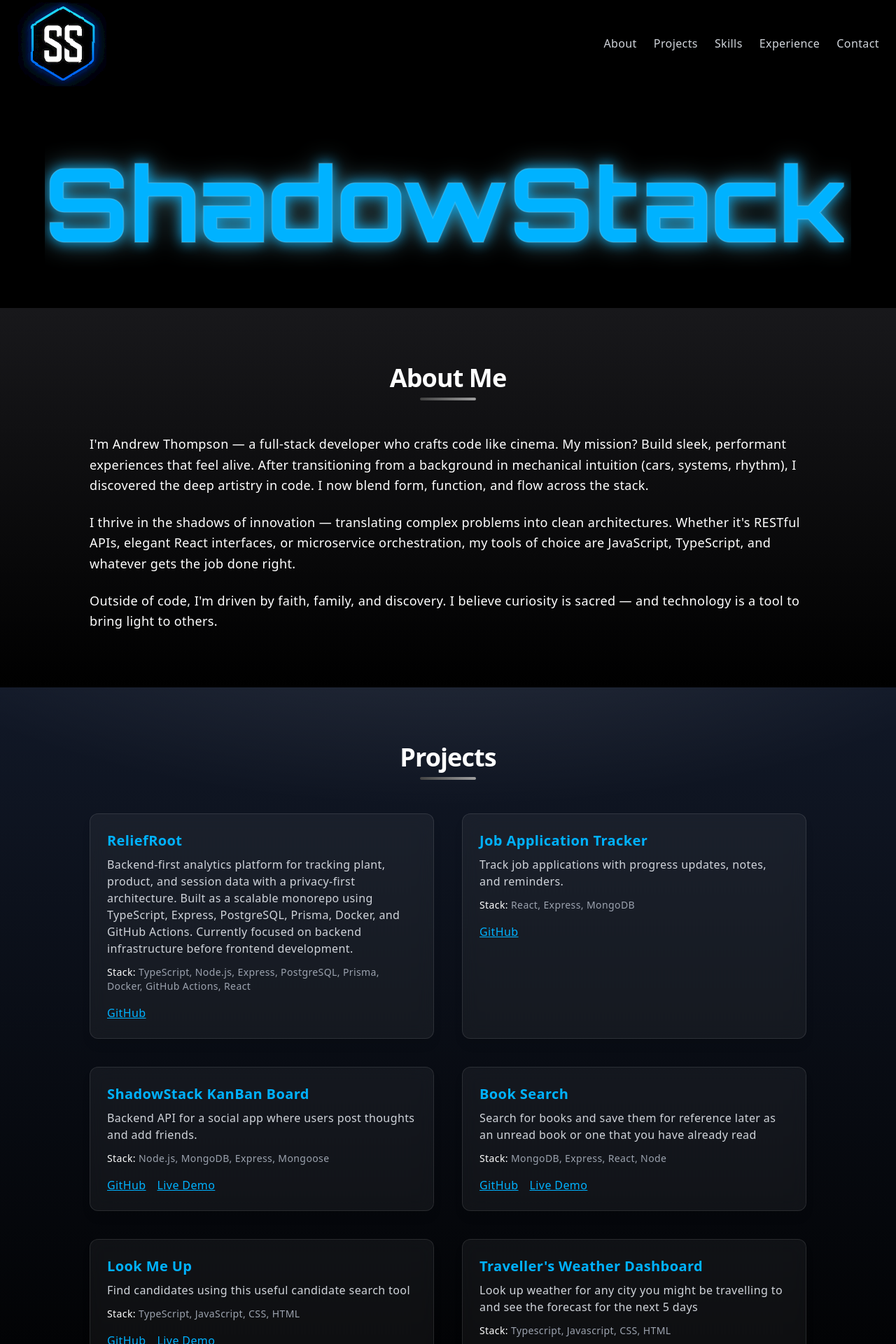
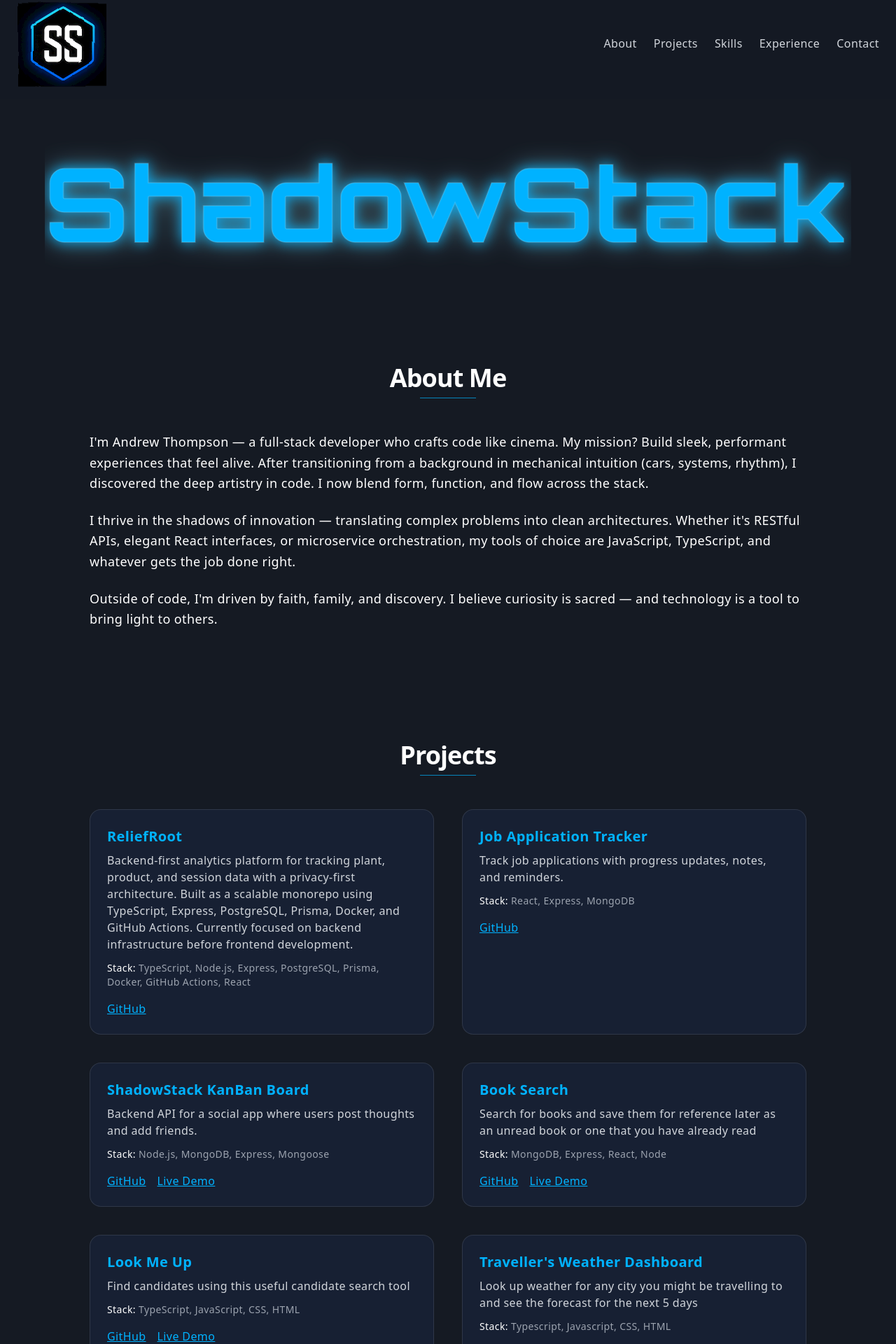
Before and after one commit to Ajthompson88/shadowStack, a React (Vite) app: page / in a window 1280 px wide. Shown: the part 18-1938 px from the top of the page at 70% size. Built offline with nearby package versions, Linux system fonts and the light colour scheme.

Commit message:
fixed the root cause of the styling error overrides.

```diff
--- a/src/components/Contact.jsx
+++ b/src/components/Contact.jsx
@@ -12,7 +12,6 @@ const Contact = () => {
   return (
     <Section
       id="contact"
-      gradient="from-gray-900 to-black"
       maxWidth="max-w-4xl"
     >
       <SectionTitle title="Contact" />
--- a/src/components/Experience.jsx
+++ b/src/components/Experience.jsx
@@ -5,7 +5,6 @@ const Experience = () => {
   return (
     <Section
       id="experience"
-      gradient="from-gray-900 to-black"
       maxWidth="max-w-4xl"
     >
       <SectionTitle title="Experience" />
--- a/src/components/Footer.jsx
+++ b/src/components/Footer.jsx
@@ -1,6 +1,6 @@
 export default function Footer() {
     return (
-      <footer className="text-center py-6 bg-gradient-to-b from-zinc-900 to-black">
+      <footer className="text-center py-6 bg-noir-900 border-t border-white/10">
         © {new Date().getFullYear()} Andrew Thompson. All rights reserved.
       </footer>
     );
--- a/src/components/Header.jsx
+++ b/src/components/Header.jsx
@@ -10,7 +10,7 @@ const sections = [
 ];
 
 const Header = () => (
-  <header className="w-full py-4 px-6 flex items-center justify-between bg-black/80 backdrop-blur-md sticky top-0 z-50">
+  <header className="w-full py-4 px-6 flex items-center justify-between bg-noir-900/80">
     <div className="flex items-center gap-3">
       <Logo />
     </div>
--- a/src/components/Projects.jsx
+++ b/src/components/Projects.jsx
@@ -7,7 +7,7 @@ const Projects = () => {
     <Section
       id="projects"
       className="glossy-section"
-      gradient="from-gray-900 to-black"
+
     >
       <SectionTitle title="Projects" />
 
@@ -15,7 +15,16 @@ const Projects = () => {
         {projects.map((project) => (
           <div
             key={project.id}
-            className="glossy-card backdrop-blur-md bg-white/5 bg-gray-800 rounded-xl shadow-lg hover:shadow-blueglow/50 p-6 transition-transform transform hover:-translate-y-1"
+            className="
+            rounded-2xl
+            border border-white/10
+            bg-noir-800
+            p-6
+            transition-all
+            duration-300
+            hover:-translate-y-1
+            hover:border-blueglow/40
+            "
           >
             <h3 className="text-xl font-bold mb-2 text-blueglow">
               {project.title}
--- a/src/components/SectionTitle.jsx
+++ b/src/components/SectionTitle.jsx
@@ -6,7 +6,7 @@ export default function SectionTitle({ id, title }) {
       <h2 className="text-3xl sm:text-4xl font-bold tracking-tight text-white">
         {title}
       </h2>
-      <div className="mt-2 h-1 w-20 mx-auto bg-gradient-to-r from-noir-500 to-noir-300 rounded-full" />
+    <div className="mt-2 h-px w-20 mx-auto bg-blueglow/70" />
     </div>
   );
 }
--- a/src/index.css
+++ b/src/index.css
@@ -2,42 +2,12 @@
 @tailwind components;
 @tailwind utilities;
 
-body {
-  @apply bg-noir-900 text-white font-mono;
-}
 html {
   scroll-behavior: smooth;
 }
 
-
-
-@layer components {
-  /* === Glossy card === */
-  .glossy-card {
-    @apply rounded-2xl
-           border
-           border-white/10
-           bg-noir-800
-           shadow-lg;
-    /* inner highlight + drop shadow for depth */
-    box-shadow:
-      inset 0 1px 0 0 rgba(255,255,255,.08),
-      0 14px 34px -16px rgba(0,0,0,.65);
-  }
-
-
-
-
-  .glossy-section {
-    @apply relative overflow-hidden;
-  }
-  .glossy-section::before {
-    content: "";
-    position: absolute; inset: 0;
-    background: radial-gradient(120% 60% at 50% -20%,
-      rgba(255,255,255,.12) 0%,
-      rgba(255,255,255,.05) 35%,
-      transparent 60%);
-    pointer-events: none;
-  }
+body {
+  background-color: #151a23 !important;
+  @apply text-white font-mono antialiased;
+  min-height: 100vh;
 }
--- a/src/layout/Layout.jsx
+++ b/src/layout/Layout.jsx
@@ -1,7 +1,7 @@
 // src/layout/Layout.jsx
 export default function Layout({ children }) {
     return (
-      <div className="min-h-screen bg-black text-white font-sans tracking-wide">
+     <div className="min-h-screen bg-transparent text-white font-sans tracking-wide">
         {/* Future Navbar would go here */}
         <main className="overflow-x-hidden">{children}</main>
         {/* Footer will already be part of children */}
--- a/src/layout/Section.jsx
+++ b/src/layout/Section.jsx
@@ -2,14 +2,14 @@ export default function Section({
   id,
   children,
   className = "",
-  gradient = "from-zinc-900 to-black",
+  background = "bg-transparent",
   maxWidth = "max-w-5xl",
   padding = "py-20 px-6",
 }) {
   return (
     <section
       id={id}
-      className={`bg-gradient-to-b ${gradient} text-white ${padding} ${className}`.trim()}
+      className={`${background} text-white ${padding} ${className}`.trim()}
     >
       <div className={`${maxWidth} mx-auto`}>{children}</div>
     </section>
--- a/src/main.jsx
+++ b/src/main.jsx
@@ -1,7 +1,7 @@
 import React from 'react';
 import ReactDOM from 'react-dom/client';
 import App from './App.jsx';
-import './index.css'; // This line must be here
+import './index.css';
 
 ReactDOM.createRoot(document.getElementById('root')).render(
   <React.StrictMode>
--- a/tailwind.config.js
+++ b/tailwind.config.js
@@ -11,18 +11,19 @@ export default {
       },
       colors: {
         noir: {
-          50: "#f8f8f8",
-          100: "#e0e0e0",
-          200: "#bdbdbd",
-          300: "#9e9e9e",
-          400: "#616161",
-          500: "#424242",
-          600: "#2e2e2e",
-          700: "#212121",
-          800: "#121212",
-          900: "#0D1117",
-          950: "#050505"
+          50: "#F8FAFC",
+          100: "#E2E8F0",
+          200: "#CBD5E1",
+          300: "#94A3B8",
+          400: "#64748B",
+          500: "#475569",
+          600: "#334155",
+          700: "#1E293B",
+          800: "#172033",
+          900: "#151A23",
+          950: "#0F141C",
         },
+
         blueglow: {
           DEFAULT: "#00B2FF",
           light: "#66D8FF", // for hover or soft glow
```
Also changed, not shown: src/assets/shadowStackLogo.svg, 1 other file (tests, documents, lock files or other folders).
